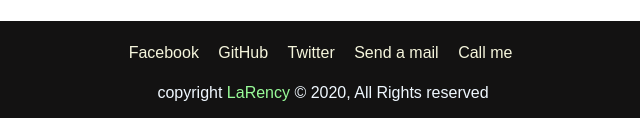
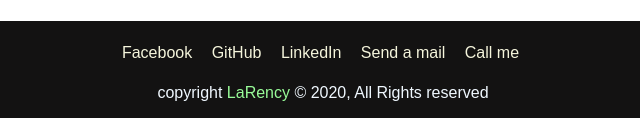
Before and after one commit to Larency/askmi_olanrewaju, a plain HTML site: page experience.html in a window 1280 px wide. Shown: the part 2140-2258 px from the top of the page, 332-972 px from the left. Drawn offline with nearby package versions, Linux system fonts and the light colour scheme.

Commit message:
Update experience.html

```diff
--- a/experience.html
+++ b/experience.html
@@ -192,15 +192,15 @@
   <section id="contact-section">
 
     <ul id="social-icon">
-      <li class="social-icon1"> <a class="address" href="https://facebook.com/freecodecamp" target="_blank">Facebook</a></li>
+      <li class="social-icon1"> <a rel="noreferrer noopener" class="address" href="https://facebook.com/larency" target="_blank">Facebook</a></li>
 
-      <li class="social-icon1"><a class="address" href="https://github.com/freecodecamp" target="_blank" id="profile-link" >GitHub</a></li>
+      <li class="social-icon1"><a class="address" href="https://github.com/Larency" target="_blank" id="profile-link" >GitHub</a></li>
 
-      <li class="social-icon1"><a class="address" href="https://twitter.com/freecodecamp" target="_blank">Twitter</a></li>
+      <li class="social-icon1"><a rel="noreferrer noopener" class="address" href="https://www.linkedin.com/in/ibrahim-olanrewaju-mufu-5a2a81122/" target="_blank">LinkedIn</a></li>
 
-      <li class="social-icon1"><a class="address" href="larencyart@gmail.com"  target="_blank">Send a mail</a></li>
+      <li class="social-icon1"><a rel="noreferrer noopener" class="address" href="mailto:mufu.i.olanrewaju@gmail.com"  target="_blank">Send a mail</a></li>
 
-      <li class="social-icon1"><a class="address" href="tel:07061873846"  target="_blank"> Call me</a></li>
+      <li class="social-icon1"><a rel="noreferrer noopener" class="address" href="tel:07061873846"  target="_blank"> Call me</a></li>
     </ul>
 
     <div class="row">
```
